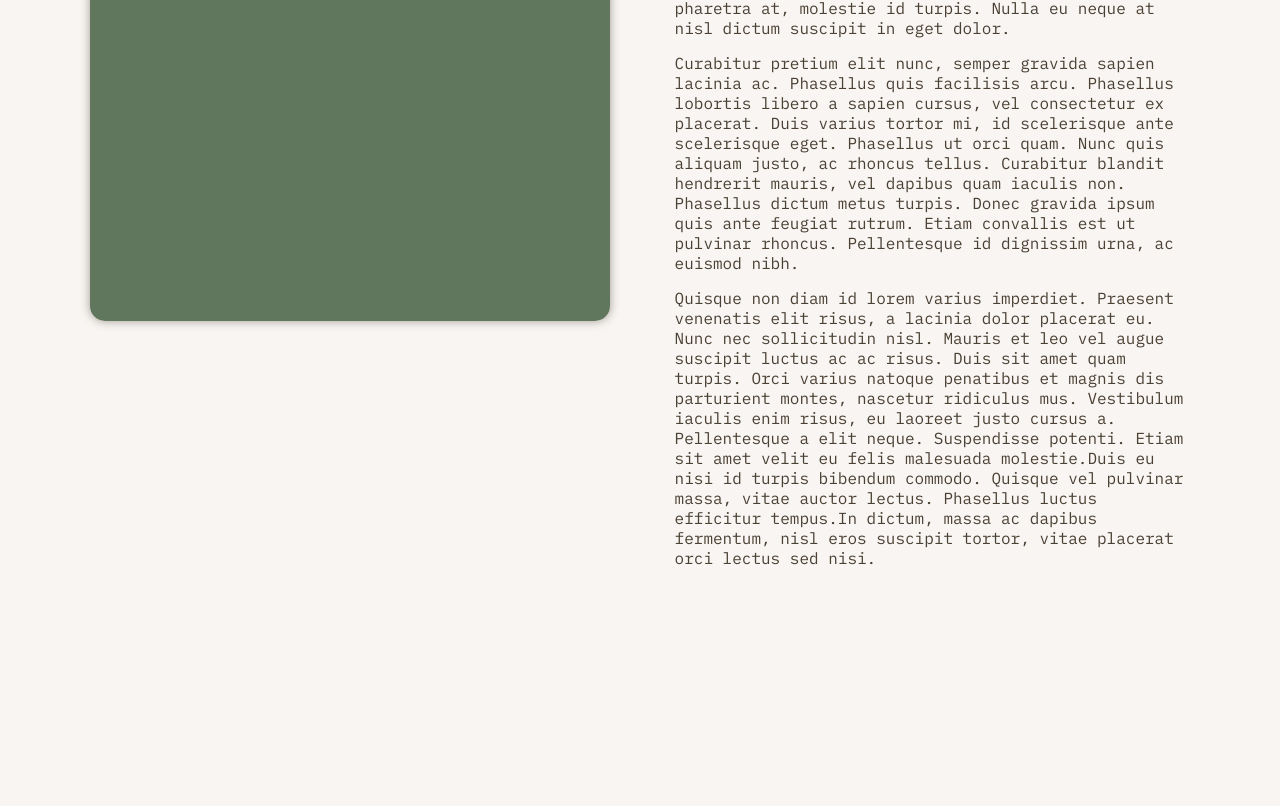
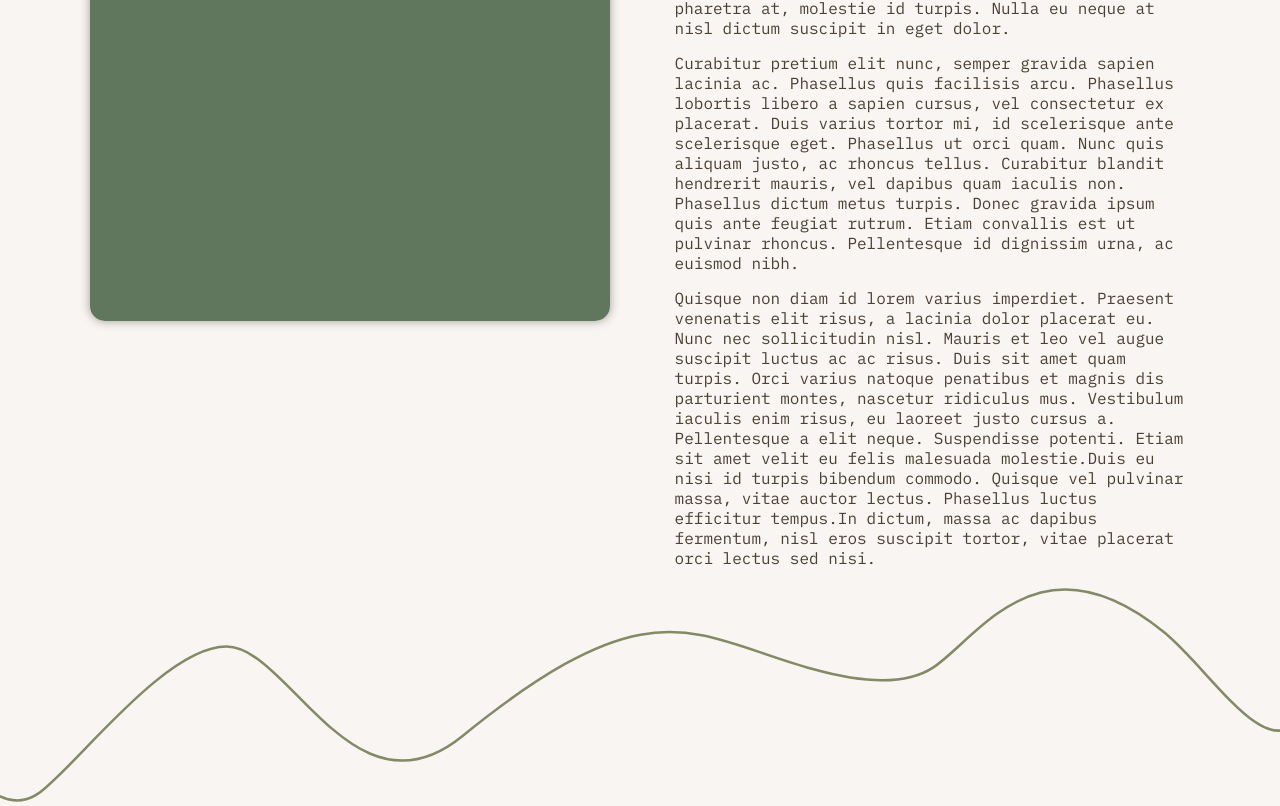
Before and after one commit to LaulensW/BertsBoerenCamping, a React (Vite) app in the folder BertsBoerenCamping/: page /about in a window 1280 px wide. Shown: the part 727-1533 px from the top of the page. Before the commit the page ends 1315 px from the top, so only its background shows below. Built offline with nearby package versions, Linux system fonts and the light colour scheme.

Commit message:
ons team wave en ons team component aangemaakt

```diff
--- a/BertsBoerenCamping/src/Views/About.jsx
+++ b/BertsBoerenCamping/src/Views/About.jsx
@@ -1,13 +1,15 @@
 import React from 'react';
 import Layout from '../components/Layout';
 import Banner from '../components/AboutBanner';
+import OnsTeam from '../components/AboutTeam';
 
 const About = () => {
   return (
     <>
       <Layout>
-       <Banner/>
+        < Banner />
       </Layout>
+      < OnsTeam />
     </>
   );
 };
--- a/BertsBoerenCamping/src/components/AboutBanner.jsx
+++ b/BertsBoerenCamping/src/components/AboutBanner.jsx
@@ -17,8 +17,7 @@ const Banner = () => {
             <p3 className="wie-zijn-wij-title-cursive">wie zijn wij</p3>
             <p3 className="wie-zijn-wij-tekst">Lorem ipsum dolor sit amet, consectetur adipiscing elit. Nullam ultricies vehicula ipsum, non varius lectus maximus in. Cras eget ex euismod, molestie enim vitae, sollicitudin libero. Cras nibh enim, sodales eget risus non, maximus sollicitudin dui. Vestibulum ante ipsum primis in faucibus orci luctus et ultrices posuere cubilia curae; Etiam pretium elit placerat purus malesuada, ac condimentum risus facilisis. Sed porta auctor risus, eu convallis felis vestibulum sed. Mauris justo urna, scelerisque ac pharetra at, molestie id turpis. Nulla eu neque at nisl dictum suscipit in eget dolor.</p3>
             <p3 className="wie-zijn-wij-tekst">Curabitur pretium elit nunc, semper gravida sapien lacinia ac. Phasellus quis facilisis arcu. Phasellus lobortis libero a sapien cursus, vel consectetur ex placerat. Duis varius tortor mi, id scelerisque ante scelerisque eget. Phasellus ut orci quam. Nunc quis aliquam justo, ac rhoncus tellus. Curabitur blandit hendrerit mauris, vel dapibus quam iaculis non. Phasellus dictum metus turpis. Donec gravida ipsum quis ante feugiat rutrum. Etiam convallis est ut pulvinar rhoncus. Pellentesque id dignissim urna, ac euismod nibh.</p3>
-            <p3 className="wie-zijn-wij-tekst">
-            Quisque non diam id lorem varius imperdiet. Praesent venenatis elit risus, a lacinia dolor placerat eu. Nunc nec sollicitudin nisl. Mauris et leo vel augue suscipit luctus ac ac risus. Duis sit amet quam turpis. Orci varius natoque penatibus et magnis dis parturient montes, nascetur ridiculus mus. Vestibulum iaculis enim risus, eu laoreet justo cursus a. Pellentesque a elit neque. Suspendisse potenti. Etiam sit amet velit eu felis malesuada molestie.Duis eu nisi id turpis bibendum commodo. Quisque vel pulvinar massa, vitae auctor lectus. Phasellus luctus efficitur tempus.In dictum, massa ac dapibus fermentum, nisl eros suscipit tortor, vitae placerat orci lectus sed nisi. </p3>
+            <p3 className="wie-zijn-wij-tekst">Quisque non diam id lorem varius imperdiet. Praesent venenatis elit risus, a lacinia dolor placerat eu. Nunc nec sollicitudin nisl. Mauris et leo vel augue suscipit luctus ac ac risus. Duis sit amet quam turpis. Orci varius natoque penatibus et magnis dis parturient montes, nascetur ridiculus mus. Vestibulum iaculis enim risus, eu laoreet justo cursus a. Pellentesque a elit neque. Suspendisse potenti. Etiam sit amet velit eu felis malesuada molestie.Duis eu nisi id turpis bibendum commodo. Quisque vel pulvinar massa, vitae auctor lectus. Phasellus luctus efficitur tempus.In dictum, massa ac dapibus fermentum, nisl eros suscipit tortor, vitae placerat orci lectus sed nisi. </p3>
         </div>
         </>
     );
--- /dev/null
+++ b/BertsBoerenCamping/src/components/AboutTeam.css
@@ -0,0 +1,3 @@
+.ons-team-wave{
+    width: 100%;
+}
--- /dev/null
+++ b/BertsBoerenCamping/src/components/AboutTeam.jsx
@@ -0,0 +1,13 @@
+import React from 'react';
+import './AboutTeam.css';
+import Wave from '../assets/team-wave.svg';
+
+const OnsTeam = () => {
+    return(
+        <>
+        <img src={Wave} alt="ons-team-wave" className="ons-team-wave"/>
+        </>
+    );
+};
+
+export default OnsTeam;
```
Also changed, not shown: BertsBoerenCamping/src/assets/team-wave.svg (added).
